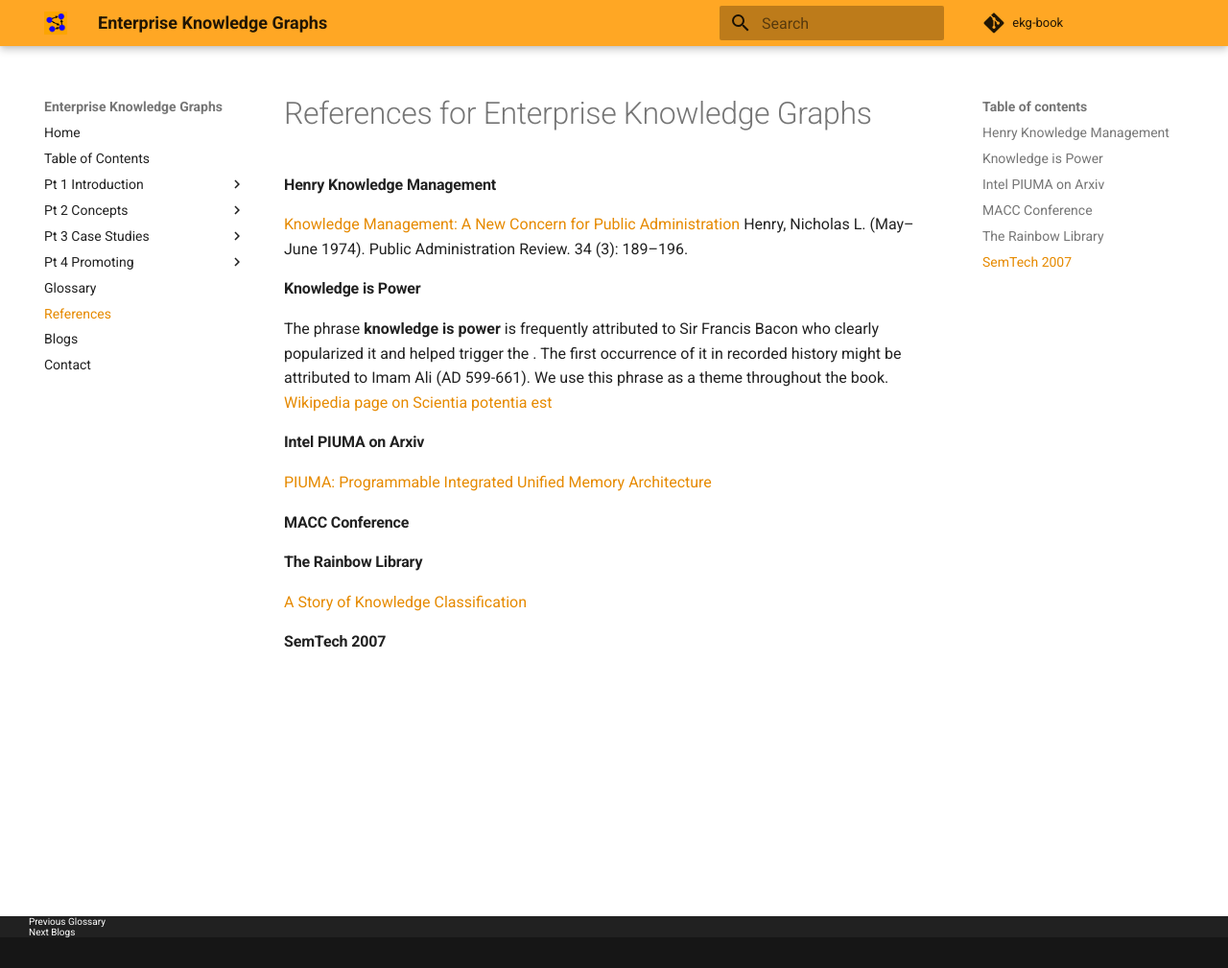
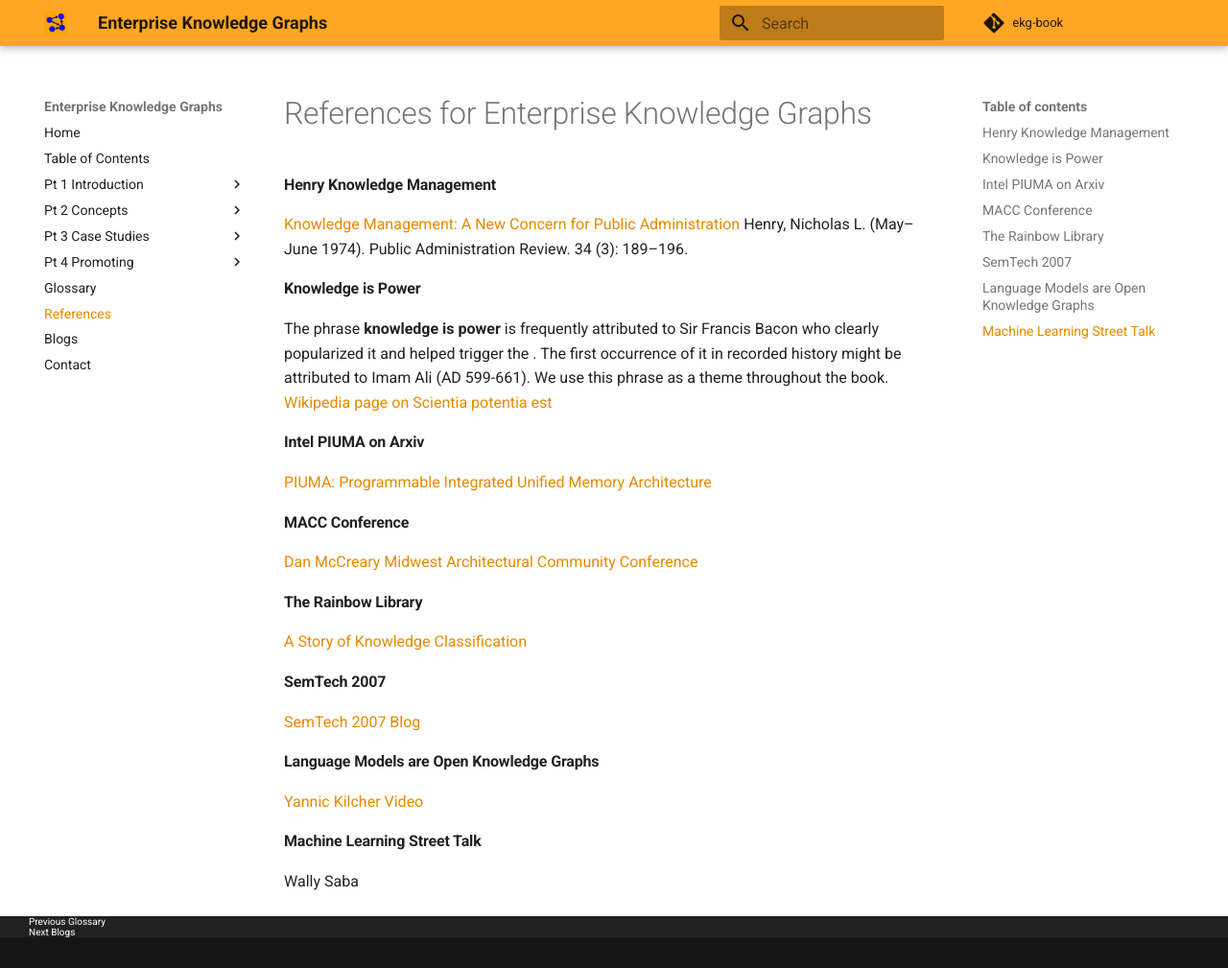
Before and after one commit to dmccreary/ekg-book, an MkDocs documentation site: the page built from docs/references.md, in a window 1280 px wide and 1009 px high. Shown: the whole window at 96% size. Built offline with MkDocs 1.6.1 and Material for MkDocs 9.7.7, drawn with Linux system fonts in a browser that asks for light colours; comment, search, counter and statistics services are not loaded.

Commit message:
updated content

```diff
--- a/docs/references.md
+++ b/docs/references.md
@@ -11,10 +11,16 @@ The phrase **knowledge is power** is frequently attributed to Sir Francis Bacon
 [PIUMA: Programmable Integrated Unified Memory Architecture](https://arxiv.org/abs/2010.06277)
 
 #### MACC Conference
-[](https://midwestacc.com/wp-content/uploads/2019/11/Dan-McCreary-MACC-Conference-Nov-2019.pdf)
+[Dan McCreary Midwest Architectural Community Conference](https://midwestacc.com/wp-content/uploads/2019/11/Dan-McCreary-MACC-Conference-Nov-2019.pdf)
 
 #### The Rainbow Library
 [A Story of Knowledge Classification](https://datadictionary.blogspot.com/2006/10/my-visit-to-metadata-library.html)
 
 #### SemTech 2007
-[](https://datadictionary.blogspot.com/2007/05/impressions-of-sem-tech-07.html)
+[SemTech 2007 Blog](https://datadictionary.blogspot.com/2007/05/impressions-of-sem-tech-07.html)
+
+#### Language Models are Open Knowledge Graphs
+[Yannic Kilcher Video](https://www.youtube.com/watch?v=NAJOZTNkhlI)
+
+#### Machine Learning Street Talk
+Wally Saba
```
Also changed, not shown: docs/concepts/fact-extraction.md (added, +29 -0 lines), 1 other file.
